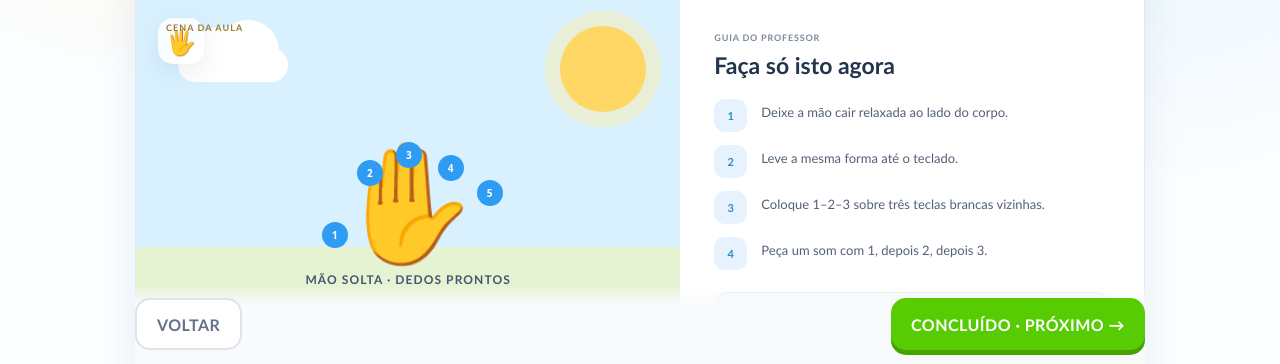
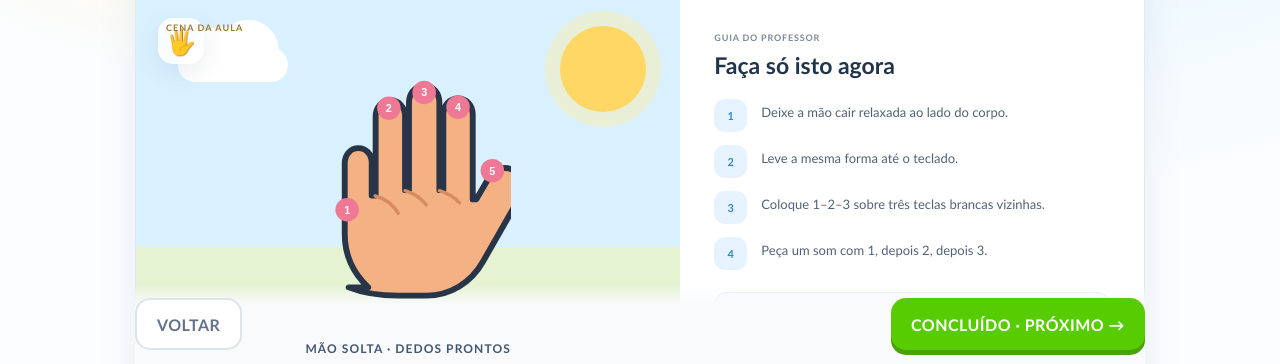
Before and after one commit to yuranicango-sketch/Luwipi, a Next.js app: page /aulas/1/1 in a window 1280 px wide. Both pictures are taken after a click on the button "CONCLUÍDO · PRÓXIMO →". Shown: the part 434-798 px from the top of the page. Built offline with nearby package versions, Linux system fonts and the light colour scheme; no server answers.

Commit message:
Use reusable hand asset in lesson scene

```diff
--- a/components/lesson-visual.tsx
+++ b/components/lesson-visual.tsx
@@ -12,7 +12,7 @@ export function LessonVisual({stepId,icon,title,age,accent,instruction=""}:Props
     <div className={styles.sun}/><div className={styles.cloud}/><div className={styles.hill}/>
     <div className={styles.badge}>{icon}</div>
     {kind==="highlow"&&<div className={styles.highlow}><div><span>🐘</span><small>{young?"SOM GRANDÃO":"GRAVE"}</small></div><div className={styles.floatingNotes}>♪　♫</div><div><span>🐦</span><small>{young?"SOM PEQUENINO":"AGUDO"}</small></div></div>}
-    {kind==="hands"&&<div className={styles.hands}><div className={styles.hand}>✋<i>1</i><i>2</i><i>3</i><i>4</i><i>5</i></div><b>MÃO SOLTA · DEDOS PRONTOS</b></div>}
+    {kind==="hands"&&<div className={styles.hands}><img className={styles.handAsset} src="/assets/lessons/hand-finger-numbers.svg" alt="Mão aberta com os dedos numerados de 1 a 5"/><b>MÃO SOLTA · DEDOS PRONTOS</b></div>}
     {kind==="rhythm"&&<div className={styles.rhythm}><span>🥁</span><div><i/><i/><i/><i/></div><b>OUVE · SENTE · REPETE</b></div>}
     {kind==="listen"&&<div className={styles.listen}><span>👂</span><div className={styles.waves}><i/><i/><i/><i/></div><b>{young?"Escuta a surpresa":"Escuta antes de tocar"}</b></div>}
     {kind==="game"&&<div className={styles.game}><span>⭐</span><span>🎯</span><span>✨</span><b>OUVE · ESCOLHE · DESCOBRE</b></div>}
```
